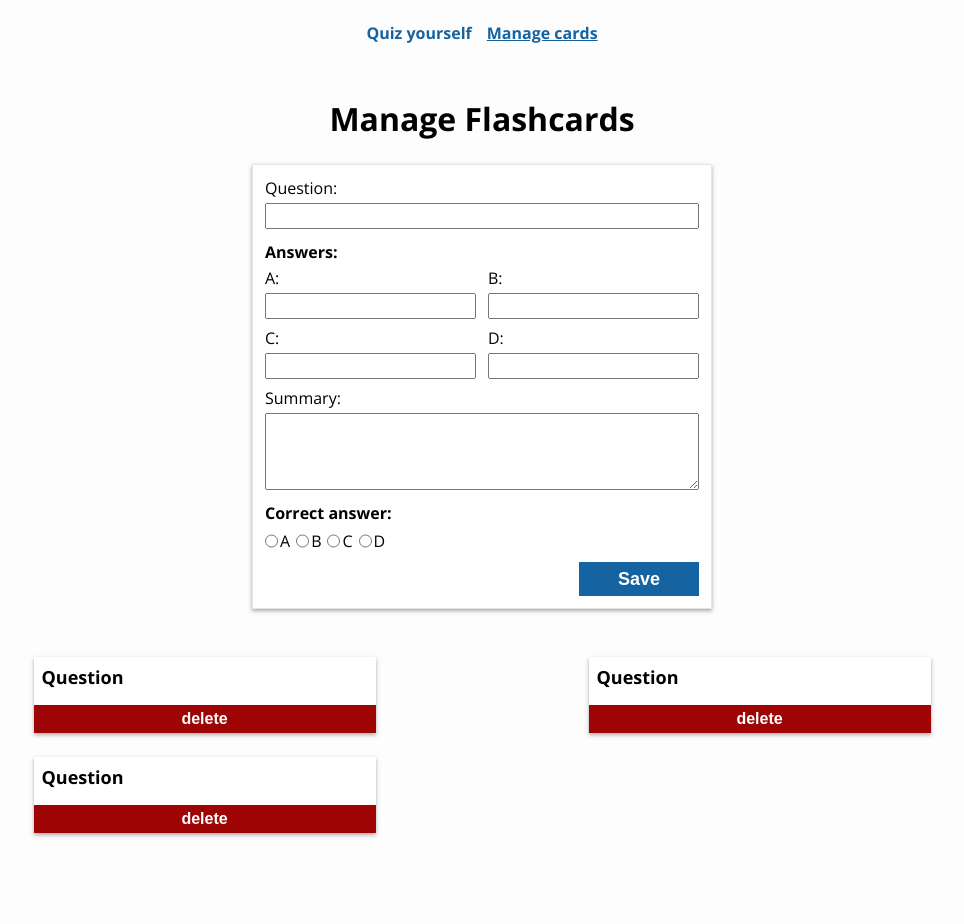
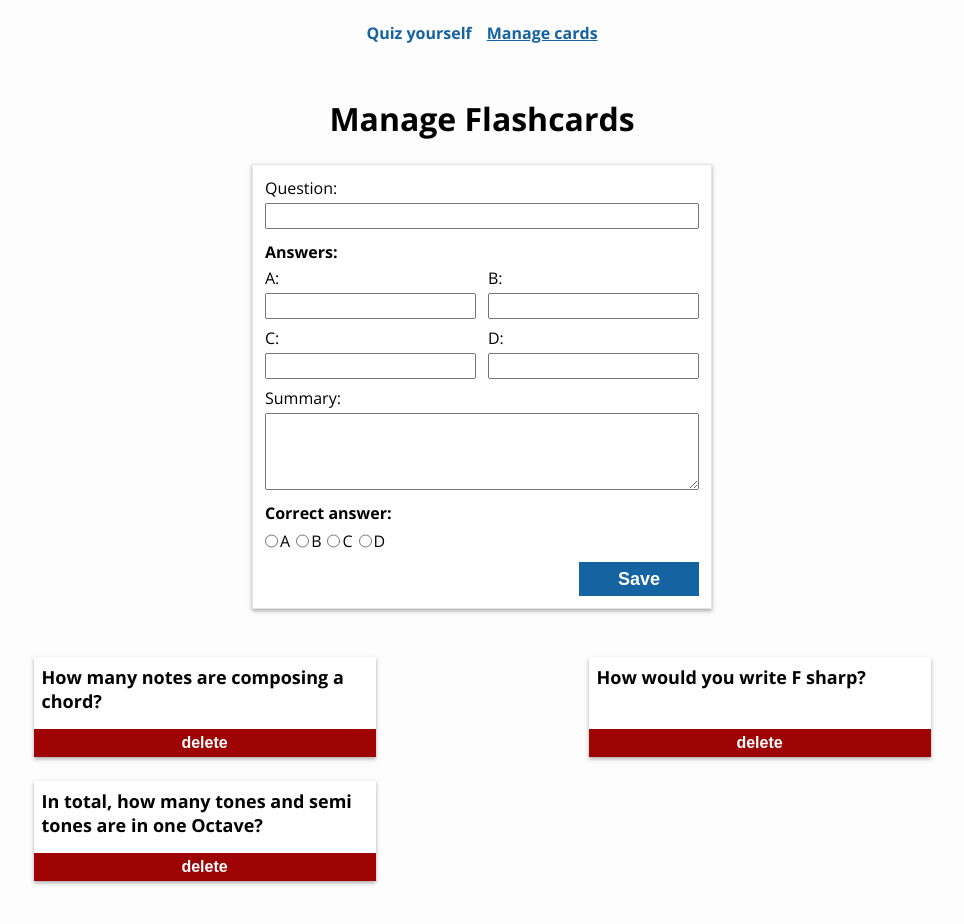
Before and after one commit to eladabramovich/flashcards-app, a React (Create React App) app: page /manage-cards in a window 1280 px wide. Shown: the top 924 px of the page, without its empty margins (158-1122 px from the left). Built offline with nearby package versions, Linux system fonts and the light colour scheme.

Commit message:
Created add card in flashcards context

```diff
--- a/src/App.tsx
+++ b/src/App.tsx
@@ -1,18 +1,27 @@
-import { useEffect } from 'react';
+import { useEffect, useContext } from 'react';
 import { BrowserRouter, Route, Switch } from 'react-router-dom';
 
 import NavBar from './components/UI/NavBar/NavBar';
 import QuizPage from './pages/QuizPage/QuizPage';
 import ManageCardsPage from './pages/ManageCardsPage/ManageCardsPage';
 
+import { FlashcardsContext } from './context/flashcards-context';
+
 import musicCards from './data/music-theory-flashcards.json';
 
 import styles from './App.module.css';
 
 function App() {
+  const { cardsDispatch } = useContext(FlashcardsContext);
   useEffect(() => {
-    localStorage.setItem('flashcards', JSON.stringify(musicCards));
-  }, []);
+    const flashCards = JSON.parse(localStorage.getItem('flashcards')!);
+    if (!flashCards) {
+      localStorage.setItem('flashcards', JSON.stringify(musicCards));
+      cardsDispatch({ type: 'LOAD' });
+    } else {
+      cardsDispatch({ type: 'LOAD', payload: flashCards });
+    }
+  }, [cardsDispatch]);
 
   return (
     <BrowserRouter>
--- a/src/components/FlashCard/AddFlashCardForm/AddFlashCardForm.tsx
+++ b/src/components/FlashCard/AddFlashCardForm/AddFlashCardForm.tsx
@@ -1,4 +1,9 @@
-import React, { useState } from 'react';
+import React, { useState, useContext } from 'react';
+import { v4 as uuid } from 'uuid';
+
+import { FlashcardsContext } from '../../../context/flashcards-context';
+
+import { Flashcard } from '../../../types/flashcards-types';
 
 import styles from './AddFlashCardForm.module.css';
 
@@ -11,6 +16,7 @@ interface AnswersValues {
 }
 
 const AddFlashCardForm = () => {
+  const { cardsDispatch } = useContext(FlashcardsContext);
   const [question, setQuestion] = useState('');
   const [answers, setAnswers] = useState<AnswersValues>({
     a: '',
@@ -45,7 +51,19 @@ const AddFlashCardForm = () => {
       setErrorMessage(error);
       return;
     }
-    console.log('hellp');
+    const newFlashCard: Flashcard = {
+      id: uuid(),
+      question: question,
+      answers: [
+        { id: 'a', text: answers.a },
+        { id: 'b', text: answers.b },
+        { id: 'c', text: answers.c },
+        { id: 'd', text: answers.d },
+      ],
+      summary: summary,
+      correctAnswer: correctAnswer as unknown as Flashcard['correctAnswer'],
+    };
+    cardsDispatch({ type: 'ADD', payload: newFlashCard });
   };
   return (
     <form
--- a/src/components/FlashCard/ManageFlashCardList/ManageFlashCardList.tsx
+++ b/src/components/FlashCard/ManageFlashCardList/ManageFlashCardList.tsx
@@ -7,7 +7,6 @@ type Props = {
 };
 
 const ManageFlashCardList = ({ cards }: Props) => {
-  console.log(cards);
   return (
     <div className={styles.manageFlashCardList}>
       {cards.map((card) => (
@@ -16,18 +15,6 @@ const ManageFlashCardList = ({ cards }: Props) => {
           <button className={styles.deleteBtn}>delete</button>
         </div>
       ))}
-      <div className={styles.item}>
-        <h3 className={styles.question}>Question</h3>
-        <button className={styles.deleteBtn}>delete</button>
-      </div>
-      <div className={styles.item}>
-        <h3 className={styles.question}>Question</h3>
-        <button className={styles.deleteBtn}>delete</button>
-      </div>
-      <div className={styles.item}>
-        <h3 className={styles.question}>Question</h3>
-        <button className={styles.deleteBtn}>delete</button>
-      </div>
     </div>
   );
 };
--- a/src/context/flashcards-context.tsx
+++ b/src/context/flashcards-context.tsx
@@ -8,11 +8,12 @@ type State = {
 
 type Action = {
   type: string;
-  payload?: Flashcard[];
+  payload?: Flashcard | Flashcard[];
 };
 
 type CardsActions =
   | { type: 'LOAD'; payload?: Flashcard[] }
+  | { type: 'ADD'; payload: Flashcard }
   | { type: 'SHUFFLE' }
   | { type: 'NEXT_CARD' }
   | { type: 'RESET' };
@@ -34,6 +35,8 @@ const reducer = (state: State, action: Action): State => {
   switch (action.type) {
     case 'LOAD':
       return loadCards(state, action);
+    case 'ADD':
+      return addCard(state, action);
     case 'SHUFFLE':
       return shuffleCards(state, action);
     case 'NEXT_CARD':
@@ -49,7 +52,7 @@ const loadCards = (state: State, action: Action): State => {
   if (action.payload) {
     return {
       ...state,
-      items: action.payload,
+      items: action.payload as Flashcard[],
     };
   } else {
     const cards: Flashcard[] =
@@ -59,6 +62,12 @@ const loadCards = (state: State, action: Action): State => {
       items: cards,
     };
   }
+};
+
+const addCard = (state: State, action: Action): State => {
+  const updatedItems = [...state.items, action.payload] as Flashcard[];
+  localStorage.setItem('flashcards', JSON.stringify(updatedItems));
+  return { ...state, items: updatedItems };
 };
 
 const shuffleCards = (state: State, _: Action): State => {
--- a/src/pages/ManageCardsPage/ManageCardsPage.tsx
+++ b/src/pages/ManageCardsPage/ManageCardsPage.tsx
@@ -1,4 +1,4 @@
-import { useContext } from 'react';
+import { useContext, useEffect } from 'react';
 import { FlashcardsContext } from '../../context/flashcards-context';
 
 import Container from '../../components/UI/Container/Container';
@@ -9,13 +9,23 @@ import ManageFlashCardList from '../../components/FlashCard/ManageFlashCardList/
 import styles from './ManageCardsPage.module.css';
 
 const ManageCardsPage = () => {
-  const { cardsState } = useContext(FlashcardsContext);
+  const { cardsState, cardsDispatch } = useContext(FlashcardsContext);
+
+  useEffect(() => {
+    if (cardsState.usedItems.length > 0) {
+      cardsDispatch({ type: 'RESET' });
+    }
+  }, [cardsState, cardsDispatch]);
+
+  const sortedCards = cardsState.items.sort((a, b) =>
+    a.question.localeCompare(b.question)
+  );
   return (
     <main>
       <Container>
         <h1 className={styles.title}>Manage Flashcards</h1>
         <AddFlashCardForm />
-        <ManageFlashCardList cards={cardsState.items} />
+        <ManageFlashCardList cards={sortedCards} />
       </Container>
     </main>
   );
```
